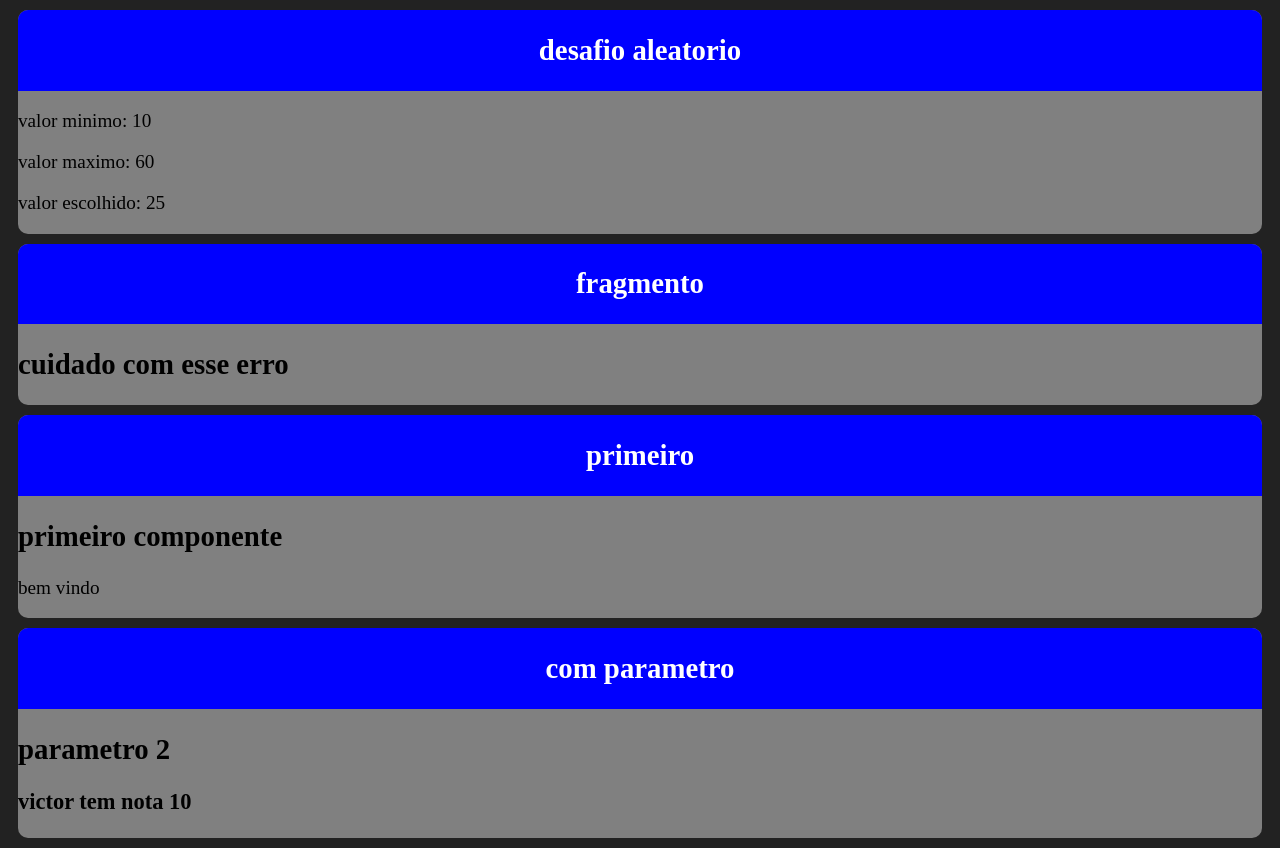
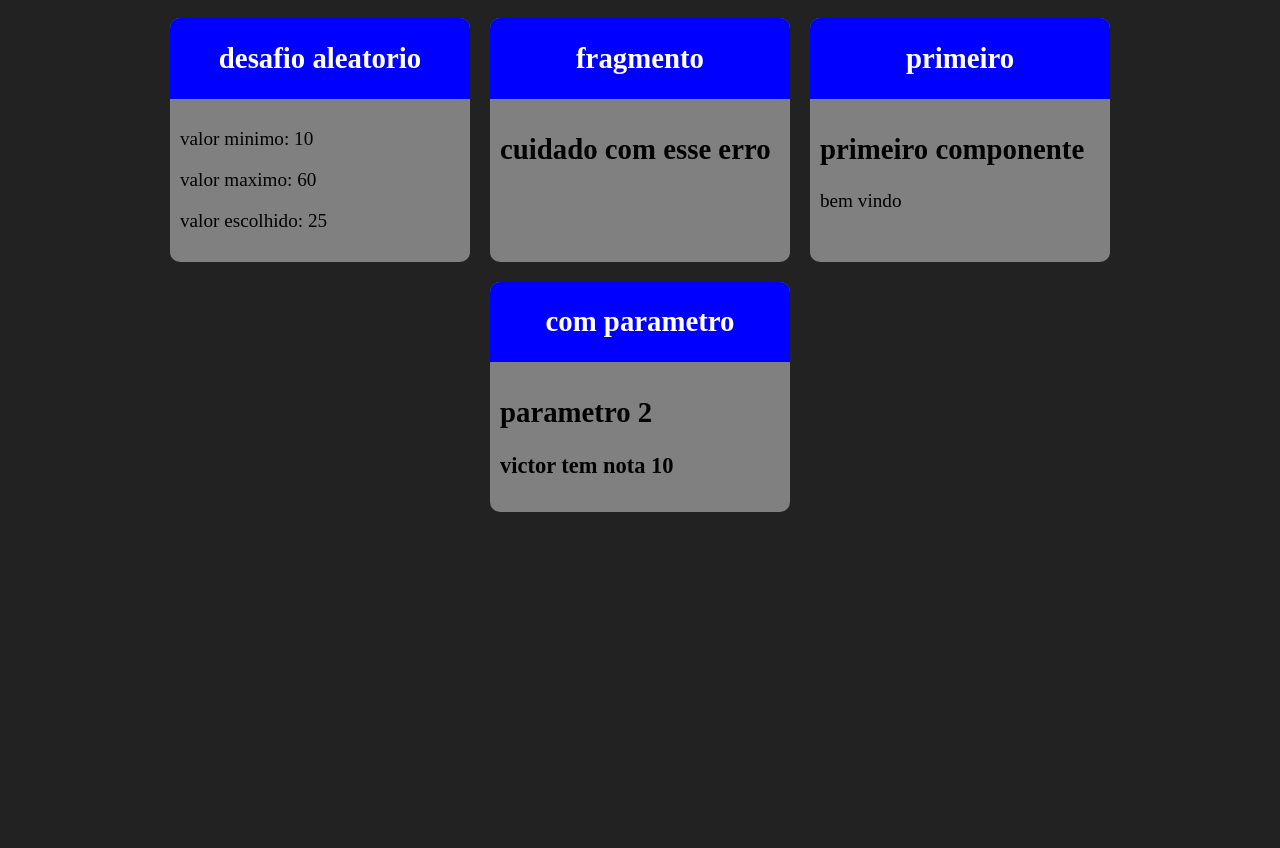
Before and after one commit to voctif/react, a React (Create React App) app in the folder my-app/: page / in a window 1280 px wide. After the commit the page ends 800 px from the top, so only its background shows below. Built offline with nearby package versions, Linux system fonts and the light colour scheme.

Commit message:
add flex box

```diff
--- a/my-app/src/apps.css
+++ b/my-app/src/apps.css
@@ -1,3 +1,6 @@
-.App .Cards{
+.app .cards{
     display: flex;
+    flex-wrap: wrap;
+
+    justify-content: center;
 }
--- a/my-app/src/components/layout/Card.jsx
+++ b/my-app/src/components/layout/Card.jsx
@@ -5,7 +5,7 @@ export default (props) => {
     return(
         <div className="card">
             <div className="titulo"><h2>{props.titulo}</h2></div>
-            {props.children}
+            <div className="content">{props.children}</div>
         </div>
     )
 }
--- a/my-app/src/components/layout/card.css
+++ b/my-app/src/components/layout/card.css
@@ -6,6 +6,10 @@
     overflow: hidden;
     font-size: 1.2rem;
 
+    display: flex;
+    flex-direction: column;
+
+    min-width: 300px;
 }
 .card .titulo{
     color:white;
@@ -13,3 +17,7 @@
     display: flex;
     justify-content: center;
 }
+.card .content{
+    flex-grow: 1;
+    padding: 10px;
+}
```
